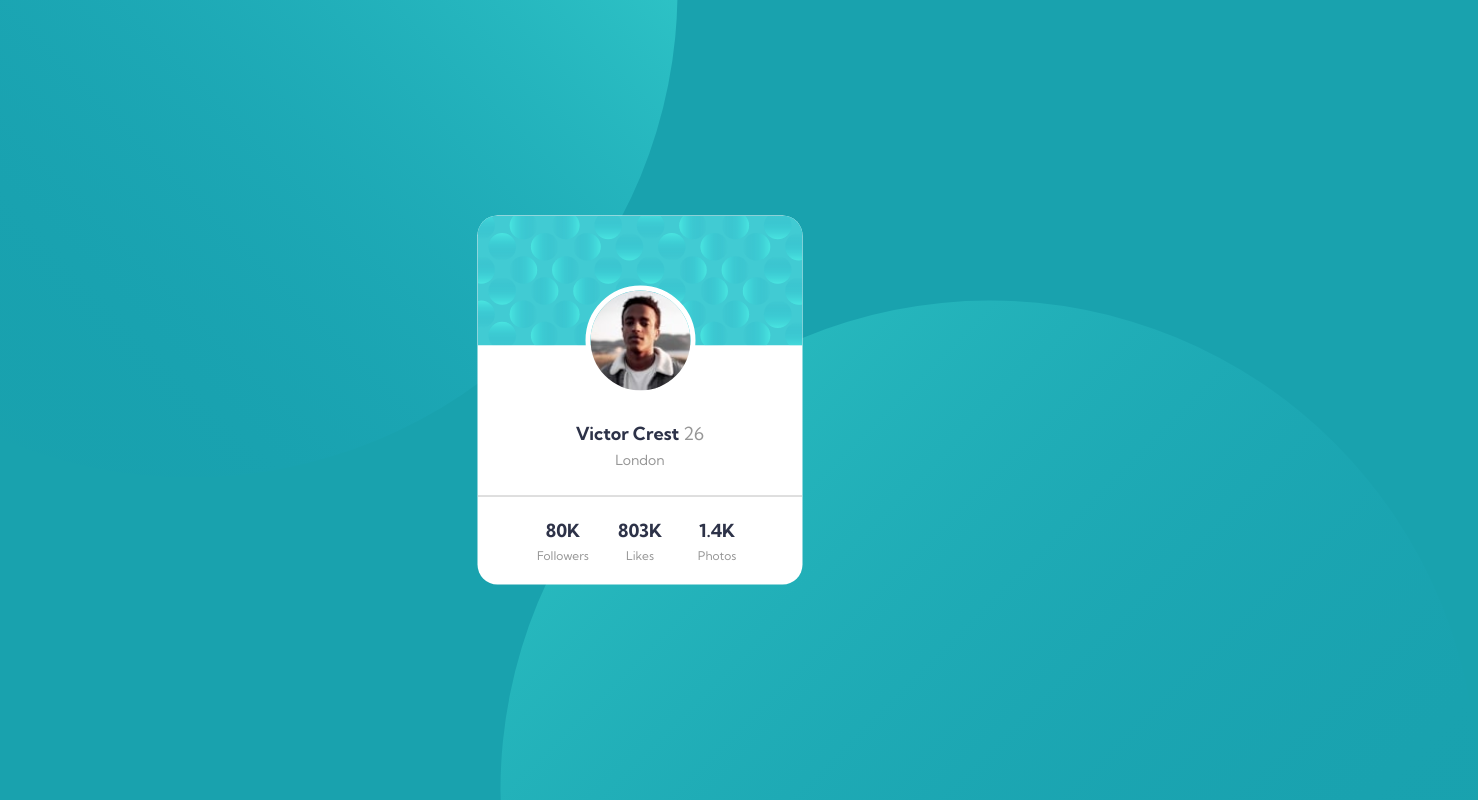
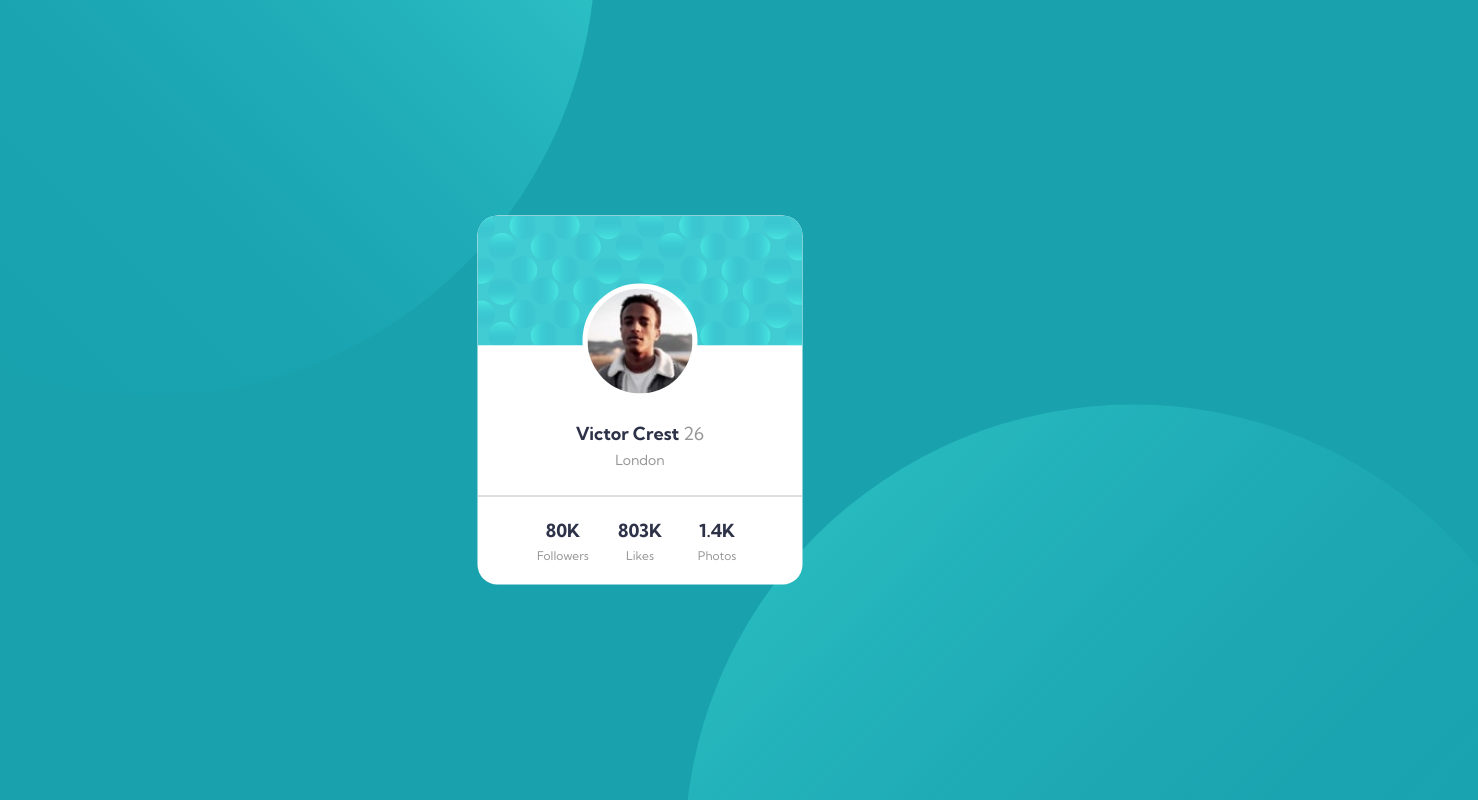
Before and after one commit to feszkesfene/challange-1, a plain HTML site: page index.html in a window 1280 px wide. Shown: the top 800 px of the page, 1478 px wide, since content can reach past the window. Drawn offline with Linux system fonts and the light colour scheme.

Commit message:
fixed user photo bug
fixed user photo bug by giving white background to user image, but background is still in fixed position and still goes off screen when screen size gets smaller. added comments to layout

```diff
--- a/index.html
+++ b/index.html
@@ -31,17 +31,24 @@
 </head>
 
 <body>
+
   <div class="container">
-    <img src="images/bg-pattern-top.svg" class="icon icon--top">
-    <img src="images/bg-pattern-bottom.svg" class="icon icon--bottom">
+
+
+    <div class="icon">
+      <img src="images/bg-pattern-top.svg" class="icon__icon-top ">
+      <img src="images/bg-pattern-bottom.svg" class="icon__icon-bottom">
     </div>
+
+
+
 
     <div class="card">
       <div class="card__image">&nbsp;
       </div>
 
       <div class="card__user">
-      <img src="images/image-victor.jpg" alt="Photo of user" class="card__photo-user">
+        <img src="images/image-victor.jpg" alt="Photo of user" class="card__user--photo">
 
         <h1 class="card__name heading-1">Victor Crest <span>26</span></h1>
         <p class="card__place">London</p>
@@ -65,10 +72,13 @@
           </div>
         </div>
       </div>
+    </div>
+
+  </div>
 
 
-  </div>
-  </div>
+
+
 
   <!--
 
--- a/scss/_base.scss
+++ b/scss/_base.scss
@@ -32,11 +32,17 @@ body {
     font-weight: 400;
     line-height: 1.6;
     color: $color-neutral;
+
+    /*
+    background-image: url(../images/bg-pattern-top.svg),
+                      url(../images/bg-pattern-bottom.svg);
     background-color: $color-primary-1;
+    background-repeat: no-repeat;
+    background-position: top -50rem left -30rem, bottom -130rem right -30rem;
+    */
+
+    background-color: $color-primary-1;
+    background-size: cover;
     overflow: hidden;
+
 }
-
-.card {
-    display: grid;
-    grid-template-rows: 13rem 15rem;
-}
--- a/scss/_layout.scss
+++ b/scss/_layout.scss
@@ -1,26 +1,34 @@
 //BACKGROUND
 
 .container {
-    position: relative;
-    max-width: 100vw;
-    z-index: 1;
+    width: 100%;
+    height: 100%;
 }
 
+
 .icon {
-   display: block;
-   position: absolute;
-   z-index: 10;
+    position: relative;
+    z-index: 10;
 
-    &--top {
+    &__icon-top {
+        position: absolute;
+        display: block;
+        width: 70%;
+        height: auto;
         top: -50rem;
         left: -30rem;
     }
 
-    &--bottom {
-        top: 30em;
-        left: 50rem;
+    &__icon-bottom {
+        position: fixed;
+        display: block;
+        width: 70%;
+        height: auto;
+        right: -30rem;
+        bottom: -50rem;
     }
 }
+
 
 //CARD
 .card {
@@ -35,10 +43,17 @@
     width: 32.5rem;
     overflow: hidden;
 
+    display: grid;
+    grid-template-rows: 13rem 15rem;
+
+    //HEADER IMAGE
+
     &__image {
         background-image: url(/images/bg-pattern-card.svg);
         background-size: cover;
     }
+
+    //USER INFO
 
     &__user {
         display: flex;
@@ -47,23 +62,26 @@
         justify-content: center;
 
         position: relative;
-    }
 
-    &__photo-user {
-        display: block;
-        position: absolute;
-        border-radius: 50%;
-        border: solid 5px #fff;
-        height: 11rem;
-        width: 11rem;
-        transform: translateY(-8rem);
-        z-index: 100;
-        //padding: 0;
+        &--photo {
+            display: inline-block;
+            position: absolute;
+            border-radius: 50%;
+            border: solid 5px #fff;
+            height: 11.5rem;
+            width: 11.5rem;
+            background-color: #fff;
+            transform: translateY(-8rem);
+            z-index: 150;
+        }
     }
 
     &__name {
         padding-top: 5rem;
     }
+
+
+    //STATISTICS
 
     &__stats {
         display: flex;
@@ -84,8 +102,6 @@
             flex-direction: column;
             justify-content: center;
             align-items: center;
-
-            //padding: 2rem 0;
         }
     }
 }
```
Also changed, not shown: main.css, 1 other file. Lines whose indentation alone changed are shown as unchanged.
